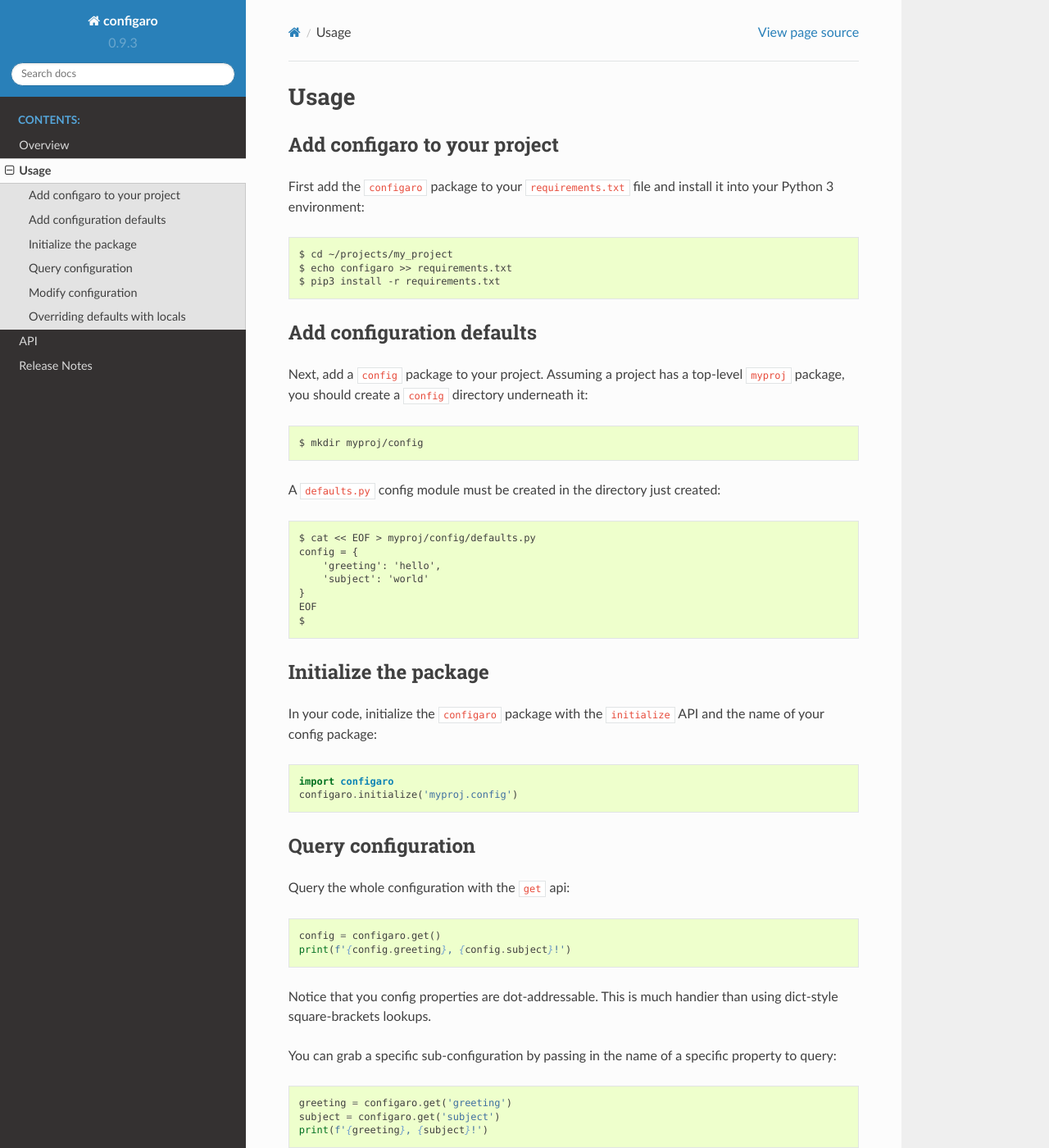
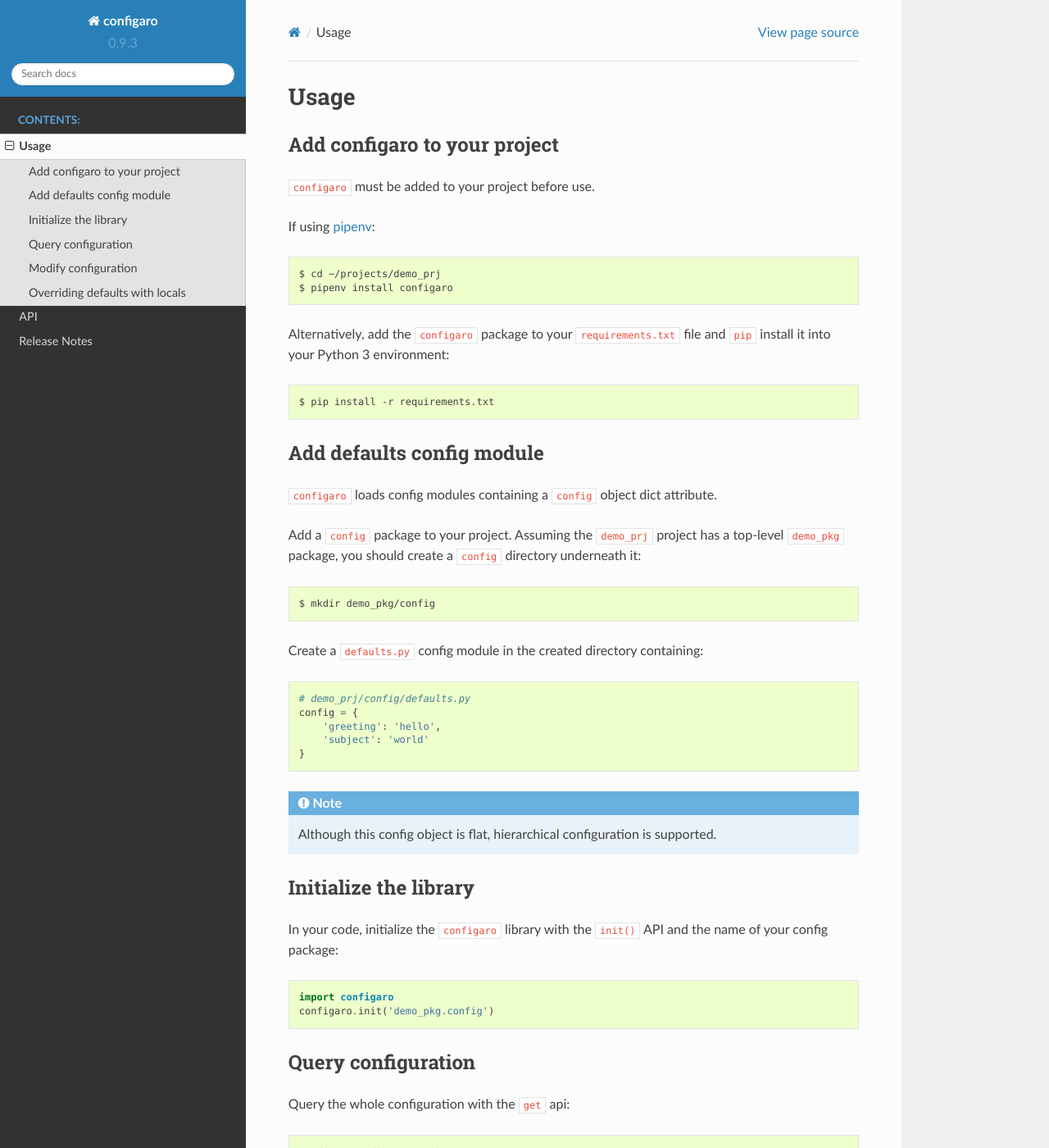
Before and after one commit to mojochao/configaro, a Sphinx documentation site: the page built from docs/source/usage.rst, in a window 1280 px wide and 1400 px high. Shown: the whole window at 82% size. Built offline with Sphinx 7.4.7 and the Read the Docs theme 2.0.0, drawn with Linux system fonts in a browser that asks for light colours; some of the changed text lies outside the part shown.

```diff
--- a/docs/source/conf.py
+++ b/docs/source/conf.py
@@ -18,21 +18,12 @@
 # vendor imports
 import sphinx_rtd_theme
 
-# # project imports
-# project_path = os.path.join(os.path.dirname(__file__), '..', '..')
-# print('project path: ' + project_path)
-# sys.argv.append(project_path)
-# from configaro.__metadata__ import release_metadata
+# TODO: these are already defined in setup.py, grab them from there and keep this DRY!
 release_metadata = {
     'name': 'configaro',
     'description': "A configuration library that's music to your ears.",
     'version': '0.9.3',
-    'url': 'https://github.com/mojochao/configaro',
     'author': 'Allen Gooch',
-    'author_email': 'allen.gooch@gmail.com',
-    'maintainer': 'Allen Gooch',
-    'maintainer_email': 'allen.gooch@gmail.com',
-    'license': 'MIT',
 }
 
 # -- General configuration ------------------------------------------------
--- a/docs/source/usage.rst
+++ b/docs/source/usage.rst
@@ -6,41 +6,49 @@ Usage
 Add configaro to your project
 -----------------------------
 
-First add the ``configaro`` package to your ``requirements.txt`` file and
-install it into your Python 3 environment::
+``configaro`` must be added to your project before use.
 
-    $ cd ~/projects/my_project
-    $ echo configaro >> requirements.txt
-    $ pip3 install -r requirements.txt
+If using `pipenv <https://docs.pipenv.org/>`_::
 
-Add configuration defaults
+    $ cd ~/projects/demo_prj
+    $ pipenv install configaro
+
+Alternatively, add the ``configaro`` package to your ``requirements.txt`` file
+and ``pip`` install it into your Python 3 environment::
+
+    $ pip install -r requirements.txt
+
+Add defaults config module
 --------------------------
 
-Next, add a ``config`` package to your project.  Assuming a project has a
-top-level ``myproj`` package, you should create a ``config`` directory
-underneath it::
+``configaro`` loads config modules containing a ``config`` object dict attribute.
 
-    $ mkdir myproj/config
+Add a ``config`` package to your project.  Assuming the ``demo_prj``
+project has a top-level ``demo_pkg`` package, you should create a ``config``
+directory underneath it::
 
-A ``defaults.py`` config module must be created in the directory just
-created::
+    $ mkdir demo_pkg/config
 
-    $ cat << EOF > myproj/config/defaults.py
+Create a ``defaults.py`` config module in the created directory containing::
+
+    # demo_prj/config/defaults.py
     config = {
         'greeting': 'hello',
         'subject': 'world'
     }
-    EOF
-    $
 
-Initialize the package
+..  note::
+
+    Although this config object is flat, hierarchical configuration is supported.
+
+Initialize the library
 ----------------------
 
-In your code, initialize the ``configaro`` package with the ``initialize``
+In your code, initialize the ``configaro`` library with the ``init()``
 API and the name of your config package::
 
     import configaro
-    configaro.initialize('myproj.config')
+    configaro.init('demo_pkg.config')
 
 Query configuration
 -------------------
@@ -82,7 +90,7 @@ You can grab the entire subject config with::
 
 Or just a scalar leaf-node configuration value with::
 
-    configaro.get('subject.first-name')
+    configaro.get('subject.first_name')
 
 Modify configuration
 --------------------
@@ -104,11 +112,17 @@ Overriding defaults with locals
 -------------------------------
 
 The configuration defaults can be overridden with configuration locals.  These
-locals can come from one of three sources.
+locals can come from one of three sources:
 
-- a locals config file passed in at ``initialize()`` time
-- a locals config file specified by environment variable passed in at ``initialize()`` time
-- a locals config file found in the config package passed in at ``initialize()`` time
+- a locals config module path passed to :meth:`configaro.init`
+- a locals config module path specified by environment variable name passed in at :meth:`configaro.init` time
+- a locals config module path found in the config package passed in at :meth:`configaro.init` time
 
 Any values found in the locals configuration object will override those found in
 the defaults configuration object.
+
+..  note::
+
+    If you use a locals config module in the config package path, ensure that
+    you add that path to your ``.gitignore`` file, otherwise it will always be
+    present everywhere, effectively becoming a second defaults module.
```
Also changed, not shown: other parts of docs/source/usage.rst (+3 -3 lines), README.md (+25 -6 lines), configaro.py (renamed from configaro/__init__.py, +172 -63 lines), docs/source/api.rst (+18 -5 lines), docs/source/index.rst (+48 -1 lines), docs/source/overview.rst (deleted, +0 -29 lines), docs/source/releases.rst (+17 -1 lines), setup.py (+27 -7 lines), 2 other files.
